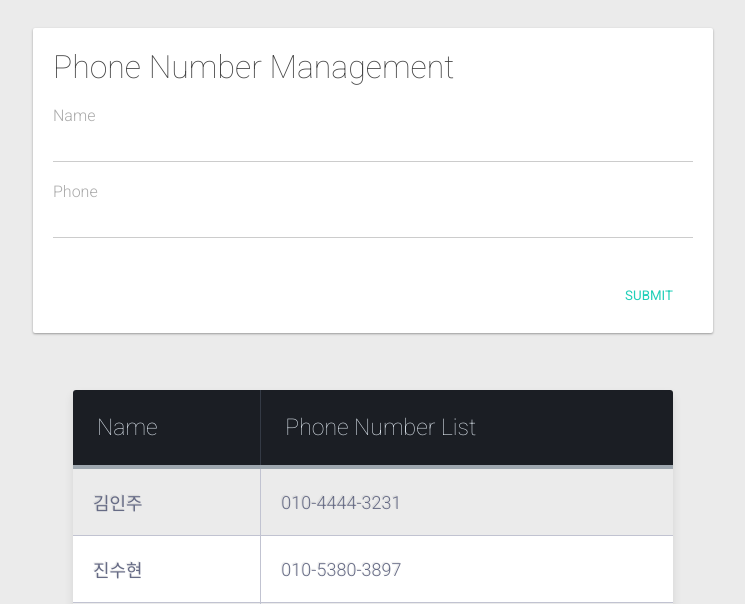
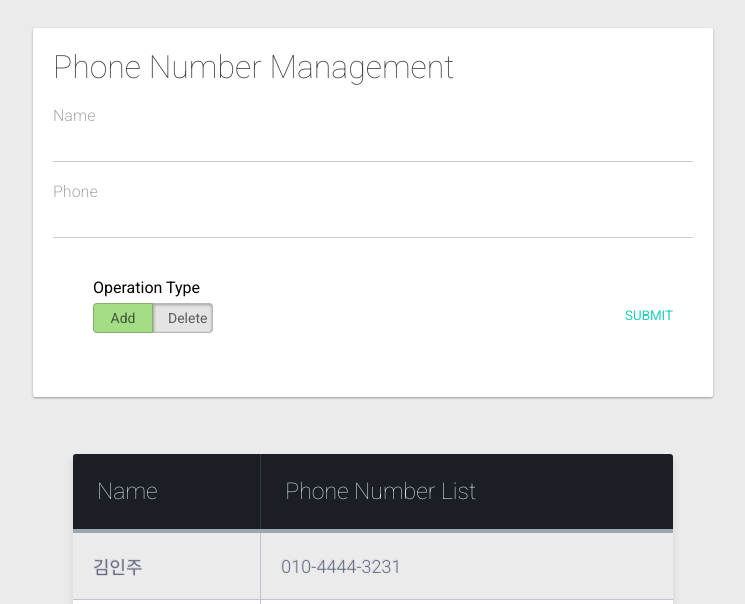
Before and after one commit to jinsoohyun/HomeWork, a Flask app: page / in a window 1280 px wide. Shown: the top 604 px of the page, without its empty margins (267-1012 px from the left). Run offline with Flask 2, Linux system fonts and the light colour scheme; data comes from the database, SQL or seed files in the repository; both versions use the stored data as it was after the commit; some libraries are stand-ins or nearby versions.

Commit message:
db delete, make select radio button

```diff
--- a/lab1/embedded_phoneServer/phoneServer/app.py
+++ b/lab1/embedded_phoneServer/phoneServer/app.py
@@ -54,17 +54,32 @@ def index():
 @app.route('/release', methods=["POST"])
 def release():
     if request.method == 'POST':
-      name = request.form['Name-input']
-      number = request.form['phone-input']
+        #insert query
+        if request.form['switch_2'] == 'add':
+            name = request.form['Name-input']
+            number = request.form['phone-input']
 
-      get_db().execute(
-        'insert into management (name, phone) values (?,?);',
-            (
-                name, number
+            get_db().execute(
+            'insert into management (name, phone) values (?,?);',
+                (
+                    name, number
+                )
             )
-        )
-      get_db().commit()
-      return redirect(url_for('index'))
+            get_db().commit()
+            return redirect(url_for('index'))
+
+        #delete query
+        elif request.form['switch_2'] == 'delete':
+            name = request.form['Name-input']
+            number = request.form['phone-input']
+
+            get_db().execute(
+            'delete from management where name="'+name+
+            '" and phone="'+number+'";'
+            )
+            get_db().commit()
+            return redirect(url_for('index'))
+
 
 
 if __name__ == "__main__":
--- a/lab1/embedded_phoneServer/phoneServer/static/css/style.css
+++ b/lab1/embedded_phoneServer/phoneServer/static/css/style.css
@@ -29,9 +29,26 @@ h1 {
 }
 
 .input-group {
+
 		position: relative;
 		padding-top: 20px;
 		margin-top: 20px;
+}
+
+.two-div{
+
+
+}
+
+.input-group2 {
+
+    display:inline-block;
+    float:right;
+    padding-top: 30px;
+    margin-top: 30px;
+    margin-bottom: 20px;
+    padding-bottom:20px;
+
 }
 
 .input-group:after {
@@ -217,3 +234,65 @@ td.text-center {
 td.text-right {
   text-align: right;
 }
+
+.switch-field {
+  display:inline-block;
+  font-family: "Lucida Grande", Tahoma, Verdana, sans-serif;
+  padding: 40px;
+  overflow: hidden;
+}
+
+.switch-title {
+  margin-bottom: 6px;
+}
+
+.switch-field input {
+    position: absolute !important;
+    clip: rect(0, 0, 0, 0);
+    height: 1px;
+    width: 1px;
+    border: 0;
+    overflow: hidden;
+}
+
+.switch-field label {
+  float: left;
+}
+
+.switch-field label {
+  display: inline-block;
+  width: 60px;
+  background-color: #e4e4e4;
+  color: rgba(0, 0, 0, 0.6);
+  font-size: 14px;
+  font-weight: normal;
+  text-align: center;
+  text-shadow: none;
+  padding: 6px 14px;
+  border: 1px solid rgba(0, 0, 0, 0.2);
+  -webkit-box-shadow: inset 0 1px 3px rgba(0, 0, 0, 0.3), 0 1px rgba(255, 255, 255, 0.1);
+  box-shadow: inset 0 1px 3px rgba(0, 0, 0, 0.3), 0 1px rgba(255, 255, 255, 0.1);
+  -webkit-transition: all 0.1s ease-in-out;
+  -moz-transition:    all 0.1s ease-in-out;
+  -ms-transition:     all 0.1s ease-in-out;
+  -o-transition:      all 0.1s ease-in-out;
+  transition:         all 0.1s ease-in-out;
+}
+
+.switch-field label:hover {
+  cursor: pointer;
+}
+
+.switch-field input:checked + label {
+  background-color: #A5DC86;
+  -webkit-box-shadow: none;
+  box-shadow: none;
+}
+
+.switch-field label:first-of-type {
+  border-radius: 4px 0 0 4px;
+}
+
+.switch-field label:last-of-type {
+  border-radius: 0 4px 4px 0;
+}
--- a/lab1/embedded_phoneServer/phoneServer/templates/index.html
+++ b/lab1/embedded_phoneServer/phoneServer/templates/index.html
@@ -29,7 +29,6 @@
       <label for="phone-input">Phone</label>
     </div>
     <script>
-
         function autoHypenPhone(str){
                     str = str.replace(/[^0-9]/g, '');
                     var tmp = '';
@@ -68,11 +67,20 @@
 
     </script>
 
+    <div class="two-div">
+    <div class="switch-field">
+      <div class="switch-title">Operation Type</div>
+      <input type="radio" id="switch_left" name="switch_2" value="add" checked/>
+      <label for="switch_left">Add</label>
+      <input type="radio" id="switch_right" name="switch_2" value="delete" />
+      <label for="switch_right">Delete</label>
+    </div>
 
-
-    <div class="input-group">
+    <div class="input-group2">
       <button class="btn">Submit</button>
     </div>
+    </div>
+
 
   </form>
 
```
Also changed, not shown: lab1/embedded_phoneServer/phoneServer/static/js/index.js (+0 -7 lines), lab1/embedded_phoneServer/phoneServer/database.db.
